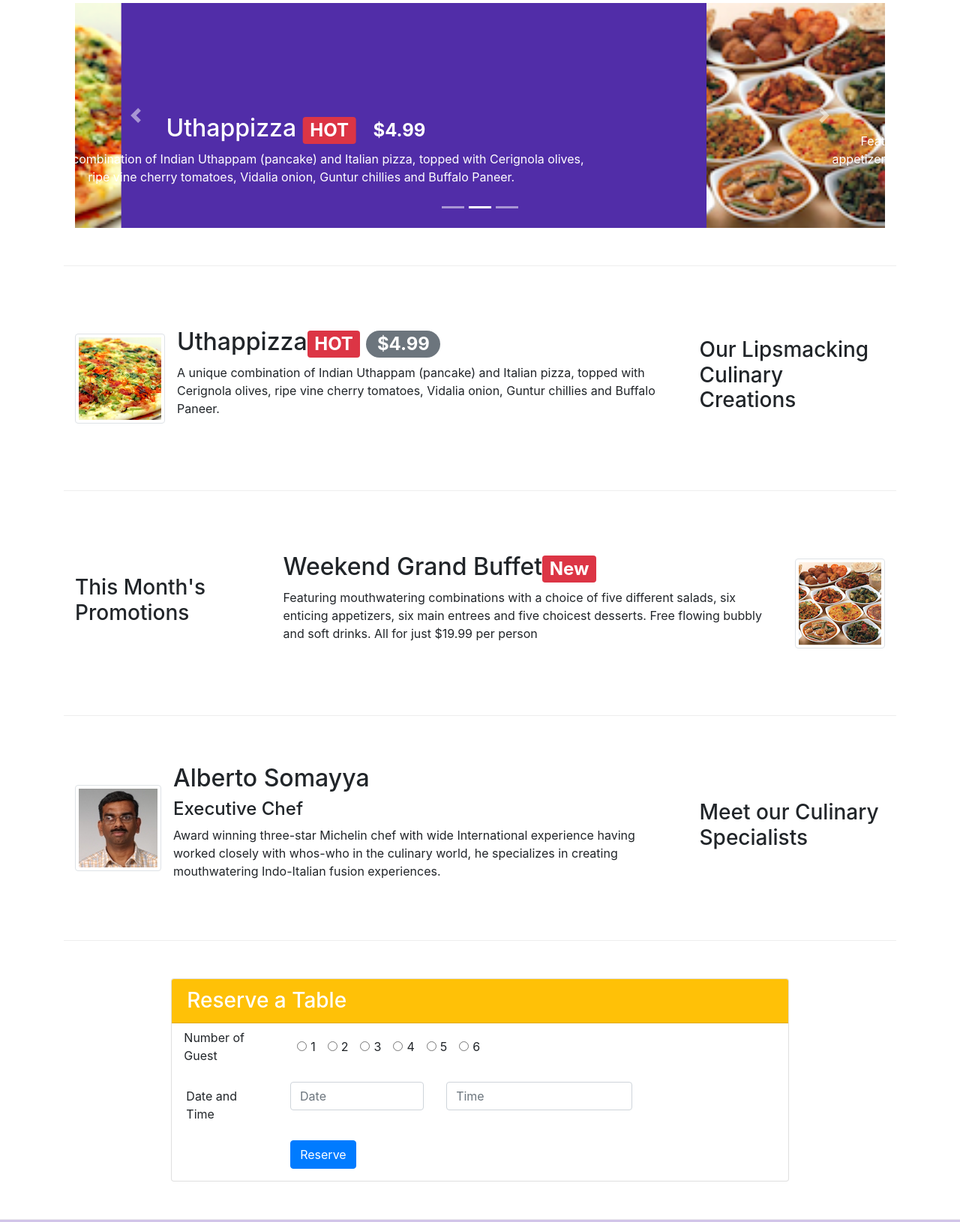
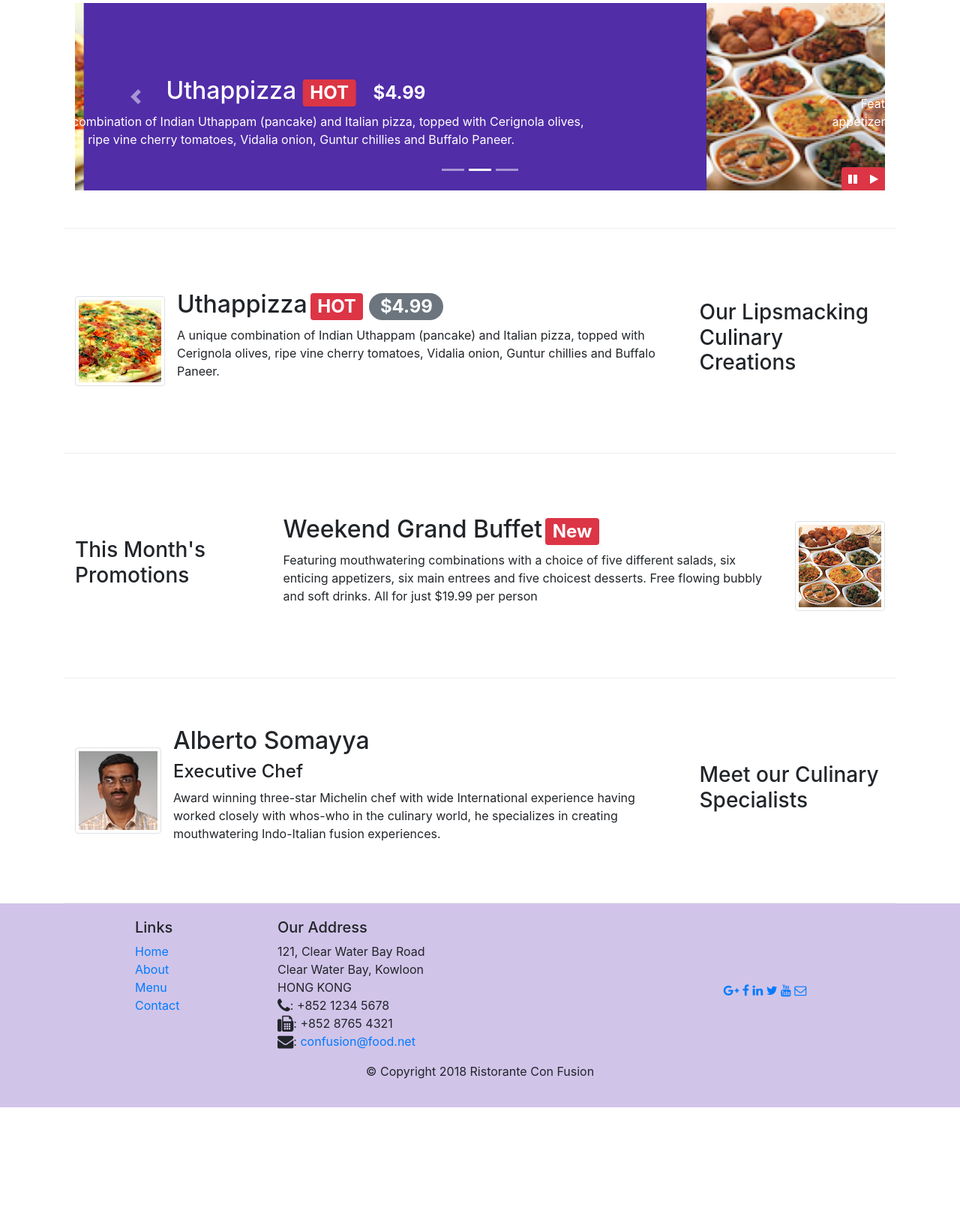
Before and after one commit to Esha-Mangal/Bootstrap, a website: page Bootstrap4/conFusion/index.html in a window 1280 px wide. Shown: the part 380-2010 px from the top of the page at 75% size. After the commit the page ends 1857 px from the top, so only its background shows below. Drawn offline with nearby package versions, Linux system fonts and the light colour scheme.

Commit message:
Bootstrap JQuery

```diff
--- a/Bootstrap4/conFusion/css/styles.css
+++ b/Bootstrap4/conFusion/css/styles.css
@@ -48,12 +48,18 @@ body{
 }
 
 .carousel-item {
-  height: 300px;
+  height: 250px;
 }
 
 .carousel-item img {
     position: absolute;
     top: 0;
     left: 0;
-    min-height: 300px;
+    min-height: 250px;
 }
+#carouselButton {
+    right:0px;
+    position: absolute;
+    bottom: 0px;
+    z-index: 1;
+}
--- a/Bootstrap4/conFusion/index.html
+++ b/Bootstrap4/conFusion/index.html
@@ -84,7 +84,7 @@
                     <img src="img/logo.png" class="img-fluid">
                 </div>
                 <div class="col col-sm align-self-center">
-                    <a role="button" class="btn btn-warning" data-toggle="tooltip" data-html="true" title="Or Call us at <br><strong>+852 12345678</strong>" data-placement="bottom" href="#reservetable">Reserve Table</a>
+                    <a role="button" class="btn btn-warning" data-toggle="modal" data-target="#reservetable" style="width: 200px; text-align: center">Reserve Table</a>
                 </div>
             </div>
         </div>
@@ -107,7 +107,7 @@
                             <img class="d-block img-fluid"
                                 src="img/buffet.png" alt="buffet">
                             <div class="carousel-caption d-none d-md-block">
-                                <h2>Weekend Grand Buffet<span class="badge badge-danger">New</span></h2>
+                                <h2>Weekend Grand Buffet<span class="badge badge-danger ml-2">New</span></h2>
                                 <p class="d-none d-sm-block">Featuring mouthwatering combinations with a choice of five different salads, six enticing appetizers, six main entrees and five choicest desserts. Free flowing bubbly and soft drinks. All for just $19.99 per person </p>
                             </div>
                         </div>
@@ -132,6 +132,14 @@
                     <a class="carousel-control-next" href="#mycarousel" role="button" data-slide="next">
                         <span class="carousel-control-next-icon"></span>
                     </a>
+                    <div class="btn-group" id="carouselButton">
+                        <button class="btn btn-danger btn-sm" id="carousel-pause">
+                            <span class="fa fa-pause"></span>
+                        </button>
+                        <button class="btn btn-danger btn-sm" id="carousel-play">
+                            <span class="fa fa-play"></span>
+                        </button>
+                    </div>
                 </div>
             </div>
         </div>
@@ -144,7 +152,7 @@
                     <img class="d-flex mr-3 img-thumbnail align-self-center"
                        src="img/uthappizza.png" alt="uthappizza">
                     <div class="media-body">
-                        <h2 class="mt-0">Uthappizza<span class="badge badge-danger">HOT</span><span class="badge badge-pill badge-secondary ml-2">$4.99</span></h2>
+                        <h2 class="mt-0">Uthappizza<span class="badge badge-danger ml-1">HOT</span><span class="badge badge-pill badge-secondary ml-2">$4.99</span></h2>
                         <p class="d-none d-sm-block">A unique combination of Indian Uthappam (pancake) and Italian pizza, topped with Cerignola olives, ripe vine cherry tomatoes, Vidalia onion, Guntur chillies and Buffalo Paneer.</p>
                     </div>
                 </div>
@@ -160,7 +168,7 @@
                     <img class="d-flex ml-3 img-thumbnail align-self-center order-last"
                         src="img/buffet.png" alt="buffet">
                     <div class="media-body order-first">
-                        <h2 class="mt-0">Weekend Grand Buffet<span class="badge badge-danger">New</span></h2>
+                        <h2 class="mt-0">Weekend Grand Buffet<span class="badge badge-danger ml-1">New</span></h2>
                         <p class="d-none d-sm-block">Featuring mouthwatering combinations with a choice of five different salads, six enticing appetizers, six main entrees and five choicest desserts. Free flowing bubbly and soft drinks. All for just $19.99 per person </p>
                     </div>
                 </div>
@@ -185,15 +193,18 @@
         </div>
     </div>
 
-    <div class="row row-content justify-content-center">
-        <div class="col col-sm-8 align-self-center">
-            <div class="card">
-                <h3 class="card-header bg-warning text-white">Reserve a Table</h3>
-                <div class="card-block">
-                    <form id="reservetable">
+    <div  id="reservetable" class="modal fade" role="dialog">
+        <div class="modal-dialog modal-lg" role="content">
+            <div class="modal-content">
+                <div class="modal-header">
+                    <h4 class="modal-title">Reserve a Table</h4>
+                    <button type="button" class="close" data-dismiss="modal">&times;</button>
+                </div>
+                <div class="modal-body">
+                    <form>
                         <div class="form-group row align-items-center">
-                            <label class="col-12 col-sm-2 col-form-label ml-3">Number of Guest</label>
-                            <div class="form-check form-check-inline col-12 col-sm ml-4">
+                            <label class="col-12 col-sm-2 col-form-label">Number of Guest</label>
+                            <div class="form-check form-check-inline col-12 col-sm ml-3">
                                 <label class="form-check-label mr-3">
                                     <input type="radio" class="form-check-input " id="numberofguest1" name="numberofguest1" value="1">1
                                 </label>
@@ -214,7 +225,18 @@
                                 </label>
                             </div>
                         </div>
-                        <div class="form-group row align-item-center ml-1">
+                        <div class="form-group row align-item-center">
+                            <label class="col-12 col-sm-2 col-form-label">Section</label>
+                            <div class="btn-group btn-group-toggle ml-3" data-toggle="buttons">
+                                <label class="btn btn-success active">
+                                    <input type="radio" name="options" id="option1" autocomplete="off" checked> Non - Smoking
+                                </label>
+                                <label class="btn btn-danger">
+                                    <input type="radio" name="options" id="option2" autocomplete="off"> Smoking
+                                </label>
+                            </div>
+                        </div>
+                        <div class="form-group row align-item-center">
                             <label class="col-12 col-sm-2 col-form-label">Date and Time</label>
                             <div class="col-5 col-md-3">
                                 <input type="text" class="form-control" id="date" name="date" placeholder="Date">
@@ -225,7 +247,8 @@
                         </div>
                         <div class="form-group row">
                             <div class="offset-sm-2 col-md-10">
-                                <button type="submit" class="btn btn-primary ml-3">Reserve</button>
+                                <button type="button" class="btn btn-secondary btn-sm ml-auto" data-dismiss="modal">Cancel</button>
+                                <button type="submit" class="btn btn-primary btn-sm ml-auto">Reserve</button>
                             </div>
                         </div>
                     </form>
@@ -281,9 +304,21 @@
  <script src="node_modules/bootstrap/dist/js/bootstrap.min.js"></script>
  <script>
     $(document).ready(function(){
+        $("#mycarousel").carousel( { interval: 2000 } );
+        $("#carousel-pause").click(function(){
+            $("#mycarousel").carousel('pause');
+        });
+        $("#carousel-play").click(function(){
+            $("#mycarousel").carousel('cycle');
+        });
+    });
+</script>
+ <!-- <script>
+        $(document).ready(function(){
             $('[data-toggle="tooltip"]').tooltip();
         });
-</script>
+</script> -->
+
 </body>
 
 </html>
```
Lines whose indentation alone changed are shown as unchanged.
